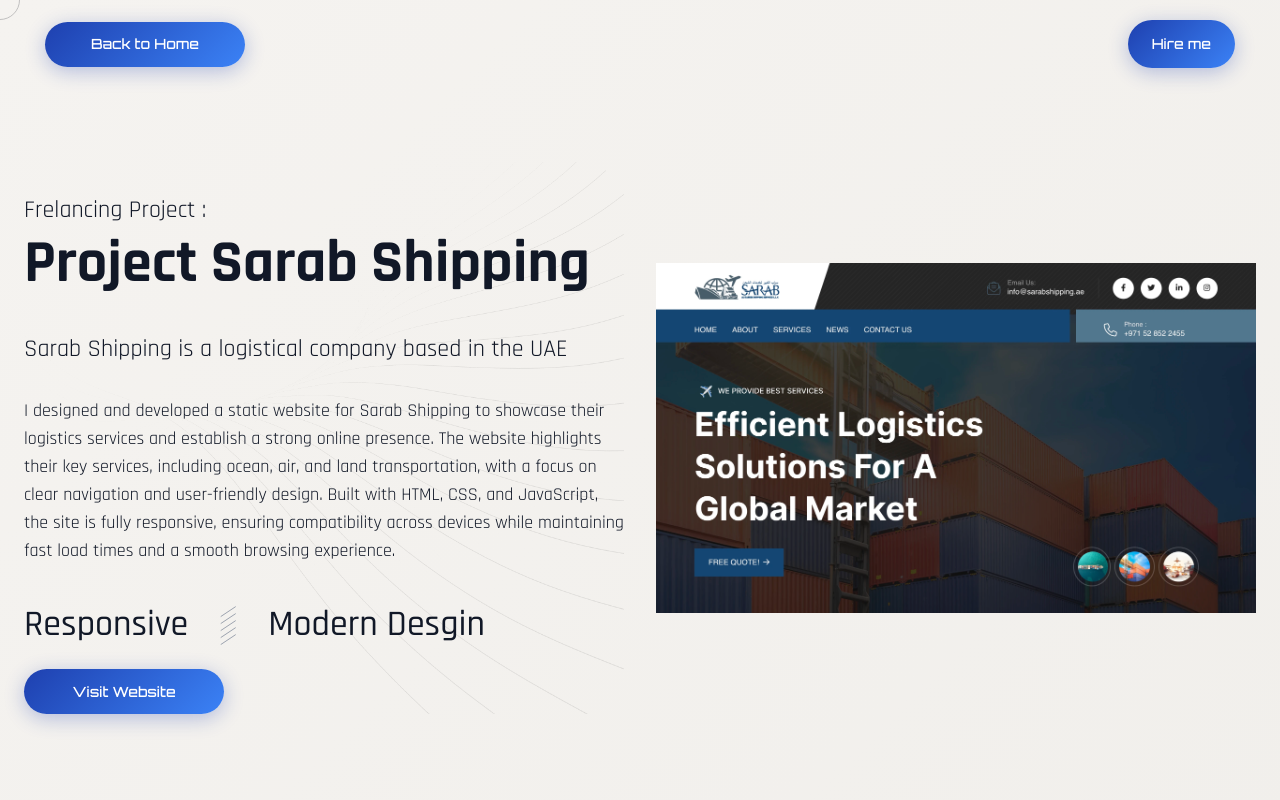
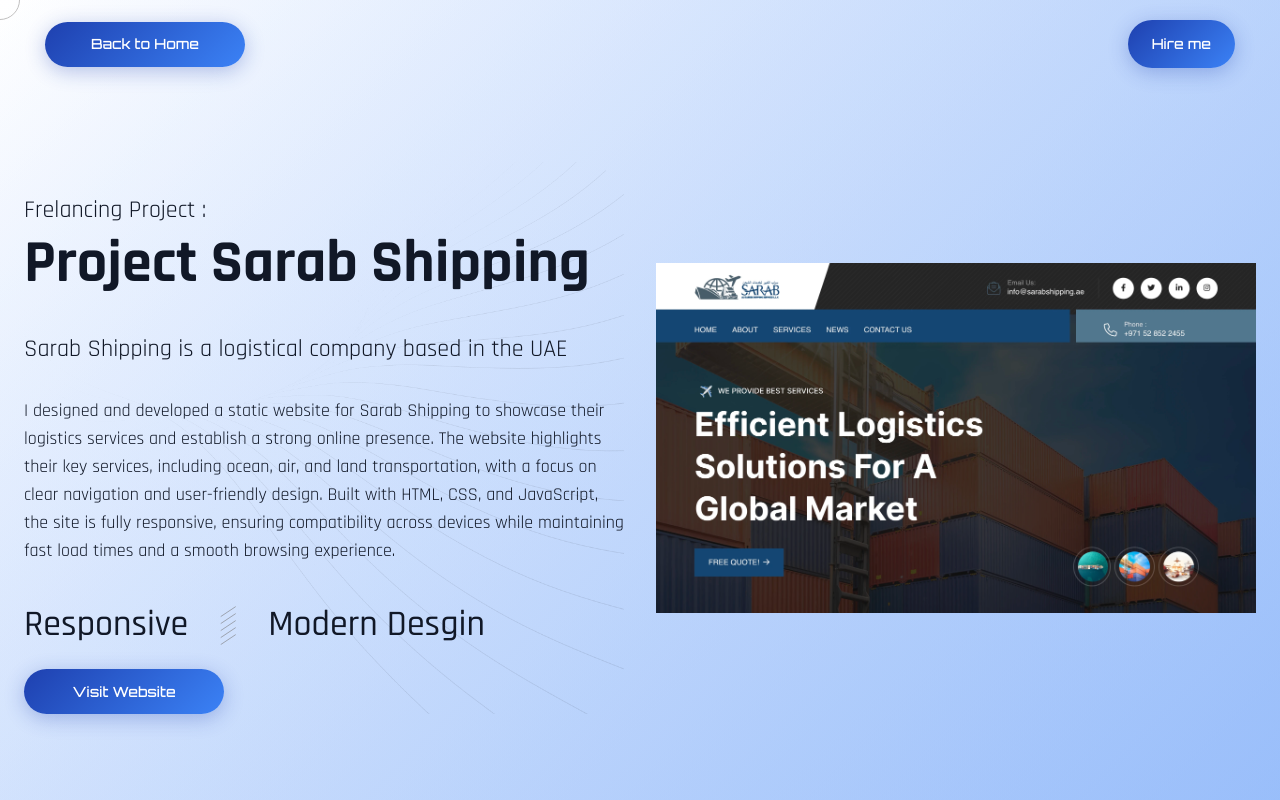
Before and after one commit to Razeen23/Personal-portfolio-RR, a React (Create React App) app: page /projects in a window 1280 px wide. Shown: the top 800 px of the page. Built offline with nearby package versions, Linux system fonts and the light colour scheme; the HTML template or start-up script is replaced by a standard one; a web font is replaced by a local one.

Commit message:
bg color

```diff
--- a/src/App.js
+++ b/src/App.js
@@ -19,7 +19,7 @@
 
 const App = () => {
   return (
-    <div className='bg-light bg-no-repeat bg-cover overflow-hidden min-h-screen' style={{background: 'linear-gradient(135deg, #f5f3f0 0%, #e8e6e1 100%)'}}>
+    <div className='bg-site bg-no-repeat bg-cover overflow-hidden min-h-screen' style={{background: 'linear-gradient(135deg, rgba(255,255,255,0.3) 0%, rgba(59,130,246,1) 100%)'}}>
       <Router>
         <Cursur />
         {/* <PreLoader /> */}
--- a/src/components/Projects.jsx
+++ b/src/components/Projects.jsx
@@ -30,7 +30,7 @@
     }, [inView]);
 
     return (
-        <div style={{background: 'linear-gradient(135deg, #f5f3f0 0%, #e8e6e1 100%)', minHeight: '100vh'}}>
+        <div style={{background: 'linear-gradient(135deg, rgba(255,255,255,0.3) 0%, rgba(59,130,246,1) 100%)', minHeight: '100vh'}}>
             <Header />
             <section className='min-h-[100vh] lg:min-h-[100vh] flex justify-center items-center mt-[-50px]'>
                 <div className="relative font-secondary">
--- a/src/index.css
+++ b/src/index.css
@@ -30,7 +30,7 @@
 @layer base {
   body {
     @apply font-secondary text-lg leading-8 text-gray-900;
-    background: linear-gradient(135deg, #f5f3f0 0%, #e8e6e1 100%);
+    background: linear-gradient(135deg, rgba(255,255,255,0.3) 0%, rgba(59,130,246,1) 100%);
   }
   .font1 {
     /* font-family: "WindSong", cursive; */
```
